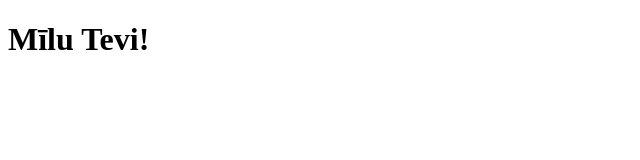
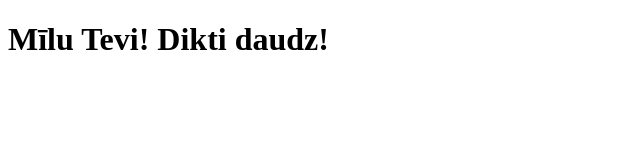
Before and after one commit to aushele/coursera-test2, a plain HTML site: page site/index.html in a window 1280 px wide. Shown: the whole page, without its empty margins (0-640 px from the left). Drawn offline with Linux system fonts and the light colour scheme.

Commit message:
Small addition to our page countent

```diff
--- a/site/index.html
+++ b/site/index.html
@@ -4,6 +4,6 @@
 	<title>Māri Urbān!!!!</title>
 </head>
 <body>
-<h1>Mīlu Tevi!<h1>
+<h1>Mīlu Tevi! Dikti daudz!<h1>
 </body>
 </html>
```
